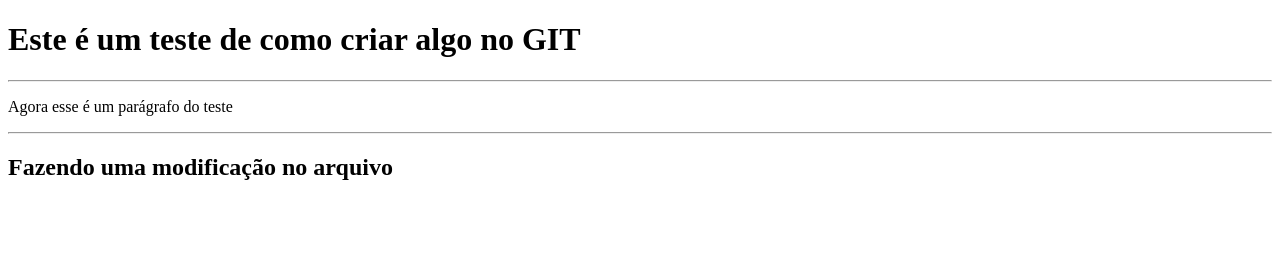
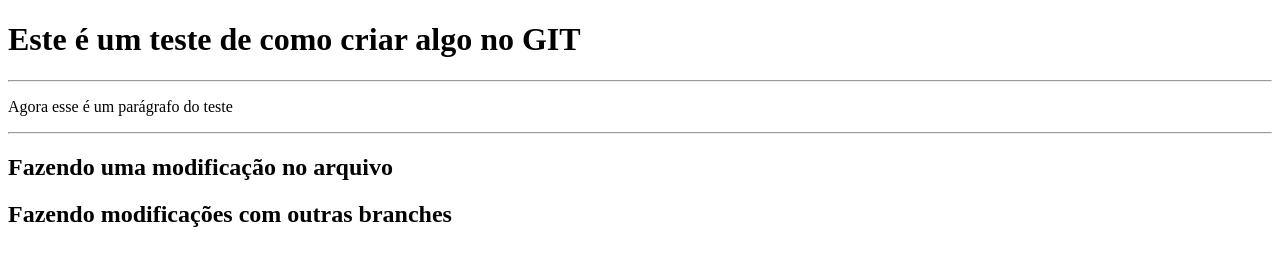
Before and after one commit to elielaguiar/teste, a plain HTML site: page index.html in a window 1280 px wide. Drawn offline with Linux system fonts and the light colour scheme.

Commit message:
adicionando outro h2

```diff
--- a/index.html
+++ b/index.html
@@ -12,5 +12,6 @@
     <p>Agora esse é um parágrafo do teste</p>
     <hr>
     <h2>Fazendo uma modificação no arquivo</h2>
+    <h2><strong>Fazendo modificações com outras branches</strong></h2>
 </body>
 </html>
```
